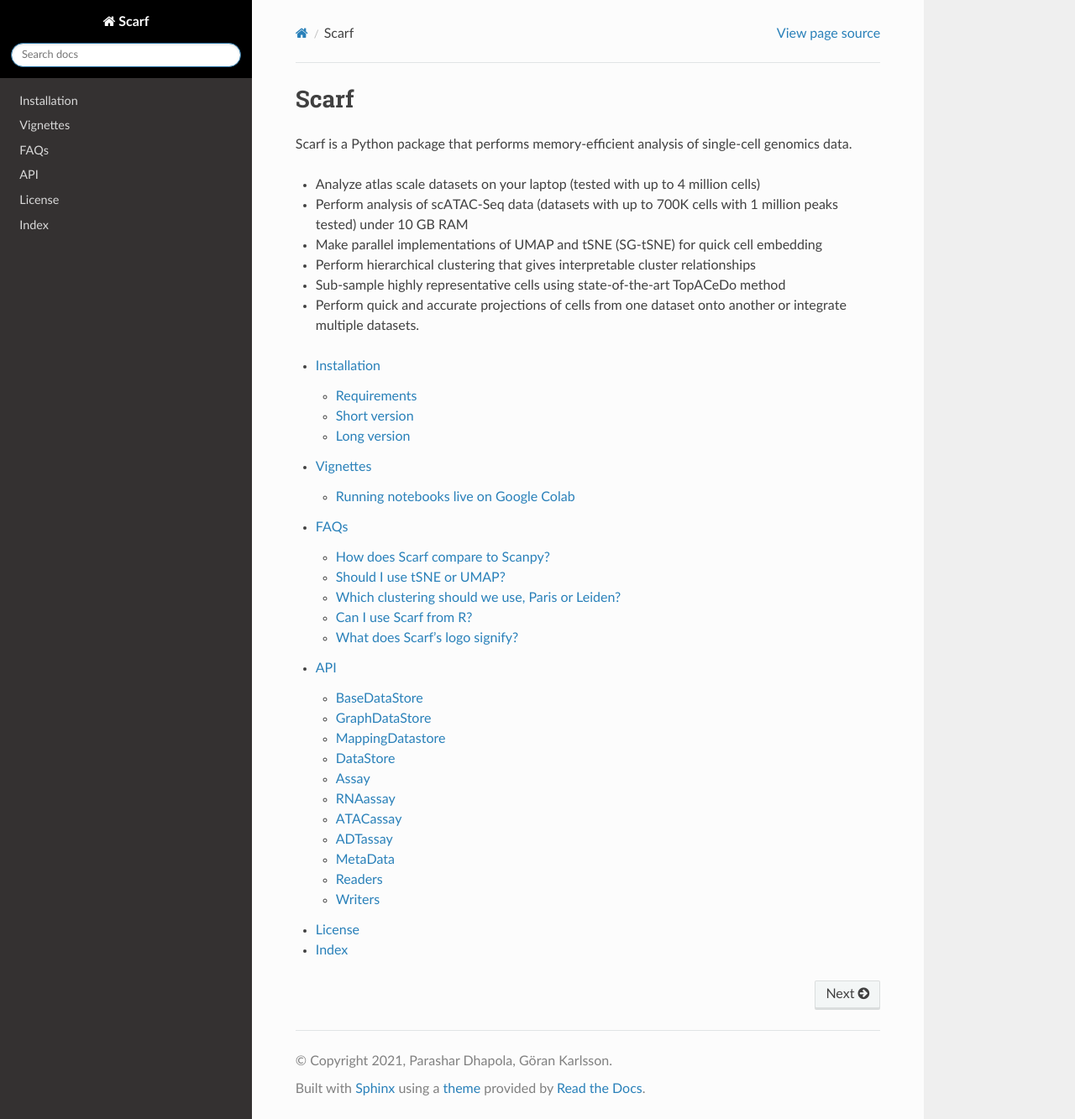
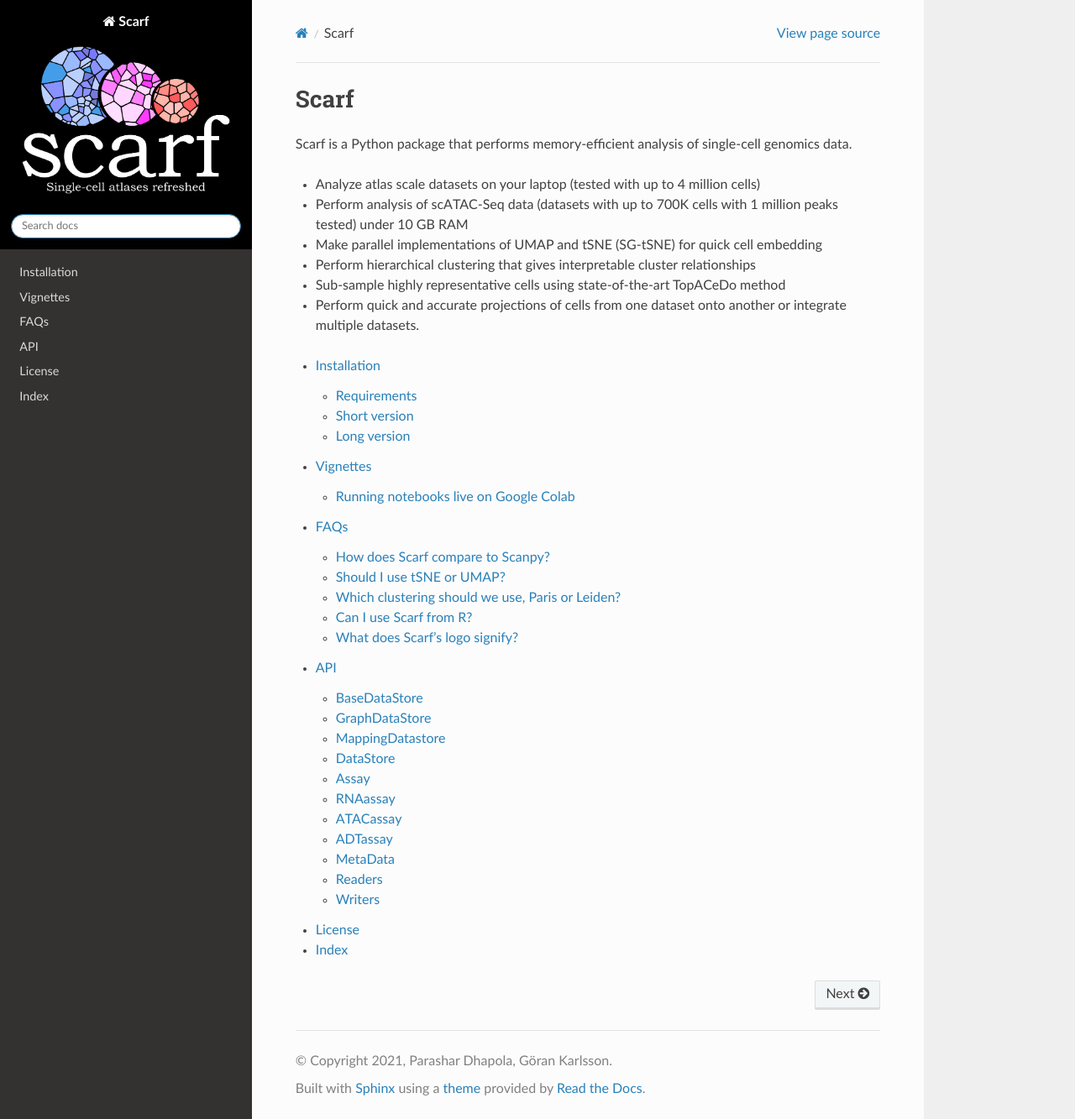
Before and after one commit to parashardhapola/scarf, a Sphinx documentation site: the page built from docs/source/index.rst, in a window 1280 px wide and 1333 px high. Shown: the whole window at 84% size. Built offline with Sphinx 7.4.7 and the Read the Docs theme 2.0.0, drawn with Linux system fonts in a browser that asks for light colours; pages that are not in the unit, such as notebooks, are missing from menus.

Commit message:
fixed logo paths and formats for rtd and github main readme

```diff
--- a/README.rst
+++ b/README.rst
@@ -12,7 +12,7 @@
 .. |Tests| image:: https://circleci.com/gh/parashardhapola/scarf/tree/master.svg?style=svg
           :target: https://circleci.com/gh/parashardhapola/scarf/tree/master
 
-.. |IMG1| image:: docs/source/_static/scarf_logo_for_readme.png
+.. |IMG1| image:: docs/source/logo_for_readme.png
          :width: 100%
 
 Analyze large-scale (aka atlas-scale) single-cell genomics datasets with very low memory requirement.
--- a/docs/source/conf.py
+++ b/docs/source/conf.py
@@ -36,8 +36,8 @@
 
 html_theme = "sphinx_rtd_theme"
 html_static_path = ['_static']
-html_favicon = 'scarf_icon.svg'
-html_logo = 'scarf_logo_inversed.png'
+html_favicon = 'favicon.ico'
+html_logo = 'logo_for_rtd.png'
 # html_title = project + ' version ' + release
 # html_sidebars = {}
 html_theme_options = {
```
Also changed, not shown: docs/source/favicon.ico (added), docs/source/logo_for_readme.png (renamed from docs/source/_static/scarf_logo_for_readme.png), docs/source/logo_for_rtd.png (renamed from docs/source/_static/scarf_logo_inversed.png).
